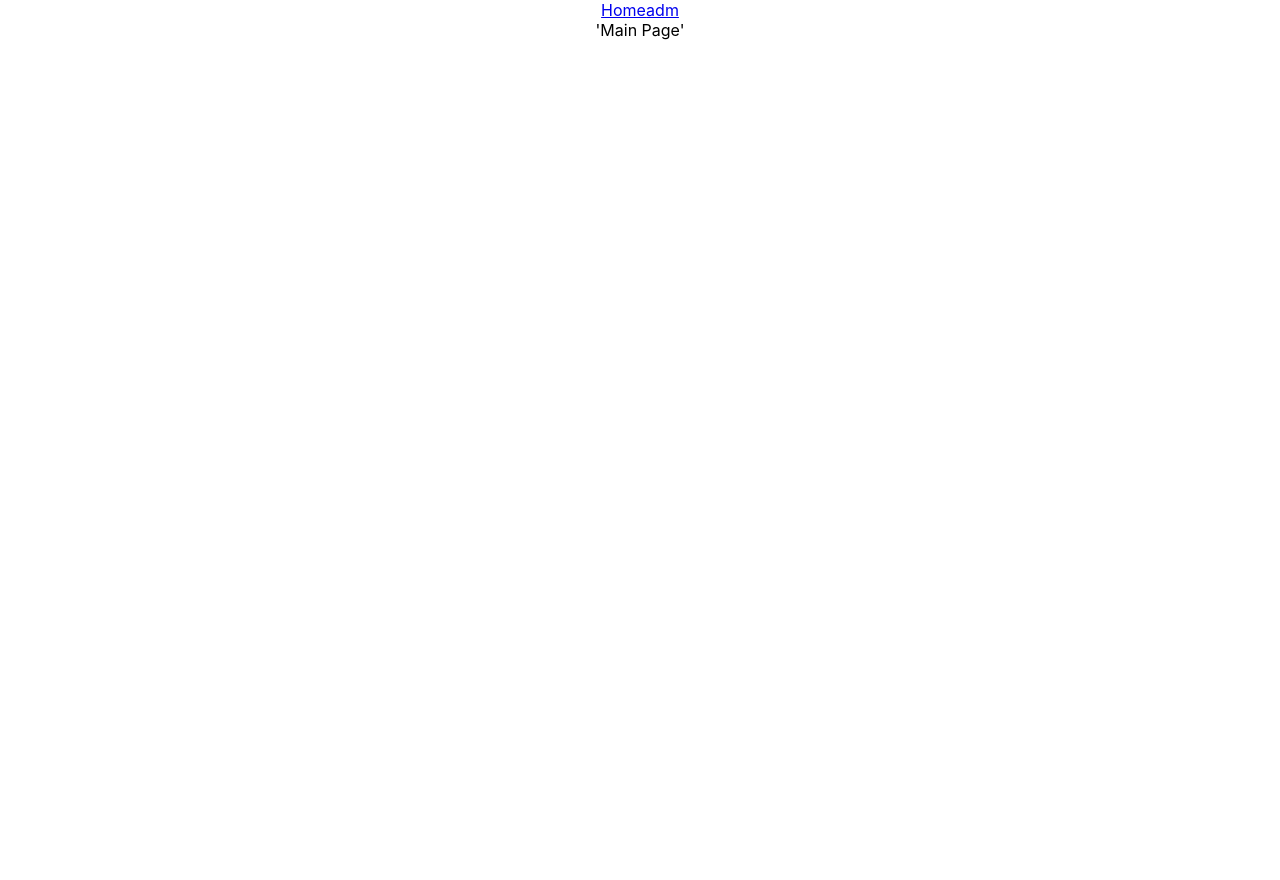
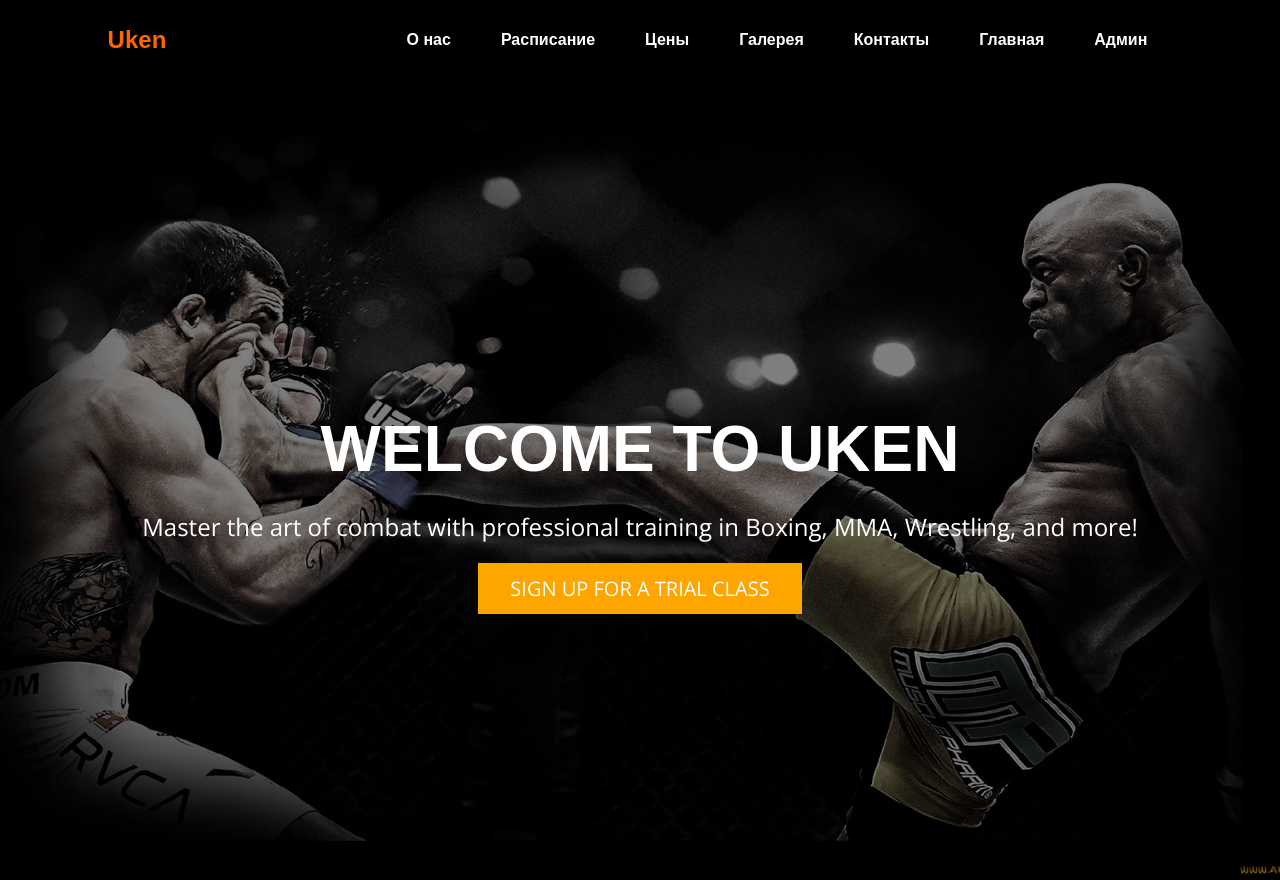
Before and after one commit to Liza0806/ukenfront, a React (Create React App) app: page / in a window 1280 px wide. Before the commit the page ends 800 px from the top, so only its background shows below. Built offline with nearby package versions, Linux system fonts and the light colour scheme.

Commit message:
hero and burger menu

```diff
--- a/package.json
+++ b/package.json
@@ -21,6 +21,9 @@
     "react-redux": "^9.1.2",
     "react-router-dom": "^6.26.0",
     "react-scripts": "5.0.1",
+    "resolve-url-loader": "^5.0.0",
+    "sass": "^1.77.8",
+    "sass-loader": "^16.0.1",
     "typescript": "^4.9.5",
     "web-vitals": "^2.1.4"
   },
--- /dev/null
+++ b/src/components/Header/Header.module.scss
@@ -0,0 +1,119 @@
+@import "../../styles/variables.scss";
+
+.header {
+  background-color: $color-background;
+  height: $header-height-mobile;
+  color: $color-secondary;
+  display: flex;
+  width: 100%;
+  justify-content: space-around;
+  align-items: center;
+
+
+  .logo {
+    font-size: $font-size-medium;
+    color: $color-primary;
+  }
+  .link {
+    color: $color-secondary;
+    text-decoration: none;
+    margin: 0 $margin-base;
+  }
+  .ctaButton {
+    background-color: $color-primary;
+    color: $color-secondary;
+
+    text-decoration: none;
+    border-radius: 5px;
+  }
+  .navList {
+    list-style: none;
+    padding: 0;
+    display: flex;
+    align-items: center;
+    justify-content: space-between;
+
+    li {
+      margin: 0 10px;
+    }
+  }
+
+  // Бургер меню
+  .burger {
+    display: none;
+    cursor: pointer;
+    flex-direction: column;
+    gap: 5px;
+
+    .line {
+      width: 30px;
+      height: 3px;
+      background-color: $color-secondary;
+      transition: 0.3s;
+    }
+  }
+  .nav {
+    display: flex;
+
+    @media (max-width: 768px) {
+      display: none;
+    }
+  }
+
+  // Открытое состояние бургер меню
+
+
+  @media (max-width: 768px) {
+
+      height: $header-height-mobile;
+
+    .burger {
+      display: flex;
+    }
+
+    .nav {
+      display: none;
+    }
+    .nav.open {
+        display: flex;
+
+        position: absolute;
+        z-index: 999;
+        justify-content: center;
+        align-items: center;
+        top: $header-height-mobile;
+        left: 0;
+        right: 0;
+        bottom: 0;
+        background-color: rgba($color-background, 0.9);
+        width: 100vw;
+        height: calc(100vh - $header-height-mobile);
+        box-shadow: 0 4px 6px rgba($color-background, 0.1);
+        padding: 0;
+
+        .navList {
+            display: flex;
+            flex-direction: column;
+          justify-content: space-around;
+          align-items: center;
+        }
+
+        .link {
+          font-size: $font-size-medium;
+          font-weight: 800;
+          display: block;
+          margin: 10px 0;
+
+          &:hover,
+          &:focus {
+            color: $color-primary;
+            transform: scale(1.05);
+          }
+
+          &:focus {
+            outline: none;
+          }
+        }
+      }
+  }
+}
--- a/src/components/Header/Header.tsx
+++ b/src/components/Header/Header.tsx
@@ -1,10 +1,52 @@
+import { useState } from "react";
 import { Link } from "react-router-dom";
+import cls from './Header.module.scss';
+
+const links = [
+  { href: "#about", label: "О нас" },
+  //{ href: "#services", label: "Услуги" },
+  { href: "#schedule", label: "Расписание" },
+  { href: "#pricing", label: "Цены" },
+ // { href: "#reviews", label: "Отзывы" },
+  { href: "#gallery", label: "Галерея" },
+  { href: "#contacts", label: "Контакты" },
+];
 
 export const Header = () => {
+  const [isOpen, setIsOpen] = useState(false);
+
+  const toggleMenu = () => {
+    setIsOpen(!isOpen);
+  };
+
   return (
-    <div>
-      <Link to="/">Home</Link>
-      <Link to="/admin">adm</Link>
-    </div>
+    <header className={cls.header}>
+      <div className={cls.logo}>Uken</div>
+      <div className={cls.burger} onClick={toggleMenu}>
+        <div className={cls.line}></div>
+        <div className={cls.line}></div>
+        <div className={cls.line}></div>
+      </div>
+      <nav className={`${cls.nav} ${isOpen ? cls.open : ''}`}>
+        <ul className={cls.navList}>
+          {links.map((link) => (
+            <li key={link.href}>
+              <a className={cls.link} href={link.href}>
+                {link.label}
+              </a>
+            </li>
+          ))}
+          <li>
+            <Link className={cls.link} to="/">Главная</Link>
+          </li>
+          <li>
+            <Link className={cls.link} to="/admin">Админ</Link>
+          </li>
+          {/* <li>
+            <a href="#contact-form" className={cls.ctaButton}>Записаться на тренировку</a>
+          </li> */}
+        </ul>
+      </nav>
+    </header>
   );
 };
--- /dev/null
+++ b/src/components/Hero/Hero.module.scss
@@ -0,0 +1,56 @@
+.hero {
+    position: relative;
+    width: 100%;
+    height: 100vh;
+    background-size: cover;
+    background-position: center;
+    display: flex;
+    align-items: center;
+    justify-content: center;
+    color: white;
+    background-size: cover;
+    background-position: bottom;
+  }
+
+  .heroOverlay {
+    position: absolute;
+    top: 0;
+    left: 0;
+    width: 100%;
+    height: 100%;
+    background-color: rgba(0, 0, 0, 0.5); /* Dark overlay for readability */
+  }
+
+  .heroContent {
+    position: relative;
+    text-align: center;
+    z-index: 1;
+  }
+
+  .hero h1 {
+    font-size: 4rem;
+    margin-bottom: 1rem;
+    font-weight: bold;
+    text-transform: uppercase;
+  }
+
+  .hero p {
+    font-size: 1.5rem;
+    margin-bottom: 2rem;
+  }
+
+  .ctaButton {
+    background-color: orange;
+    color: white;
+    padding: 0.75rem 2rem;
+    font-size: 1.25rem;
+    text-transform: uppercase;
+    border: none;
+    cursor: pointer;
+    transition: background-color 0.3s ease;
+    text-decoration: none;
+  }
+
+  .ctaButton:hover {
+    background-color: darkorange;
+  }
--- /dev/null
+++ b/src/components/Hero/Hero.tsx
@@ -0,0 +1,14 @@
+import cls from './Hero.module.scss'
+import heroImage from '../../assets/ufc-sport-mix-fight-draki-boi-bez-pravil-594108.jpg';
+export const Hero = () => {
+    return(
+        <section className={cls.hero} style={{ backgroundImage: `url(${heroImage})` }}>
+  <div className={cls.heroOverlay}></div>
+  <div className={cls.heroContent}>
+    <h1>Welcome to Uken</h1>
+    <p>Master the art of combat with professional training in Boxing, MMA, Wrestling, and more!</p>
+    <a href="#signup" className={cls.ctaButton}>Sign Up for a Trial Class</a>
+  </div>
+</section>
+    )
+}
--- a/src/index.css
+++ b/src/index.css
@@ -1,13 +1,12 @@
+@import url('https://fonts.googleapis.com/css2?family=Josefin Sans:wght@800&family=Open+Sans:wght@400;600;800&display=swap');
+h1, h2, h3, header {
+  font-family: 'Poppins', sans-serif;
+  font-weight: 800;
+}
 body {
   margin: 0;
-  font-family: -apple-system, BlinkMacSystemFont, 'Segoe UI', 'Roboto', 'Oxygen',
-    'Ubuntu', 'Cantarell', 'Fira Sans', 'Droid Sans', 'Helvetica Neue',
-    sans-serif;
+  font-family: 'Open Sans', sans-serif;
+  font-weight: 400;
   -webkit-font-smoothing: antialiased;
   -moz-osx-font-smoothing: grayscale;
 }
-
-code {
-  font-family: source-code-pro, Menlo, Monaco, Consolas, 'Courier New',
-    monospace;
-}
--- a/src/pages/Main/Main.tsx
+++ b/src/pages/Main/Main.tsx
@@ -1,8 +1,10 @@
+import { Hero } from "../../components/Hero/Hero";
+
 const MainPage = () => {
 
     return (
         <div>
-            'Main Page'
+            <Hero/>
         </div>
     );
 };
--- /dev/null
+++ b/src/styles/variables.scss
@@ -0,0 +1,19 @@
+$color-primary: #ff6600;
+$color-secondary: #fff;
+$color-background: #000;
+
+// Шрифты
+$font-family-primary: 'Josefin Sans', sans-serif;
+$font-family-secondary: 'Open Sans', sans-serif;
+
+// Размеры
+$font-size-base: 16px;
+$font-size-medium: 24px;
+$font-size-big: 32px;
+
+$header-height-mobile: 80px;
+// Отступы
+$padding-base: 20px;
+$margin-base: 15px;
+
+$box-shadow: rgba(0, 0, 0, 0.8) 0px 22px 70px 4px,
```
Also changed, not shown: src/styles/mixins.scss (added, +8 -0 lines), src/assets/ufc-sport-mix-fight-draki-boi-bez-pravil-594108.jpg (added), src/styles/global.scss (added), 1 other file (tests, documents, lock files or other folders).
